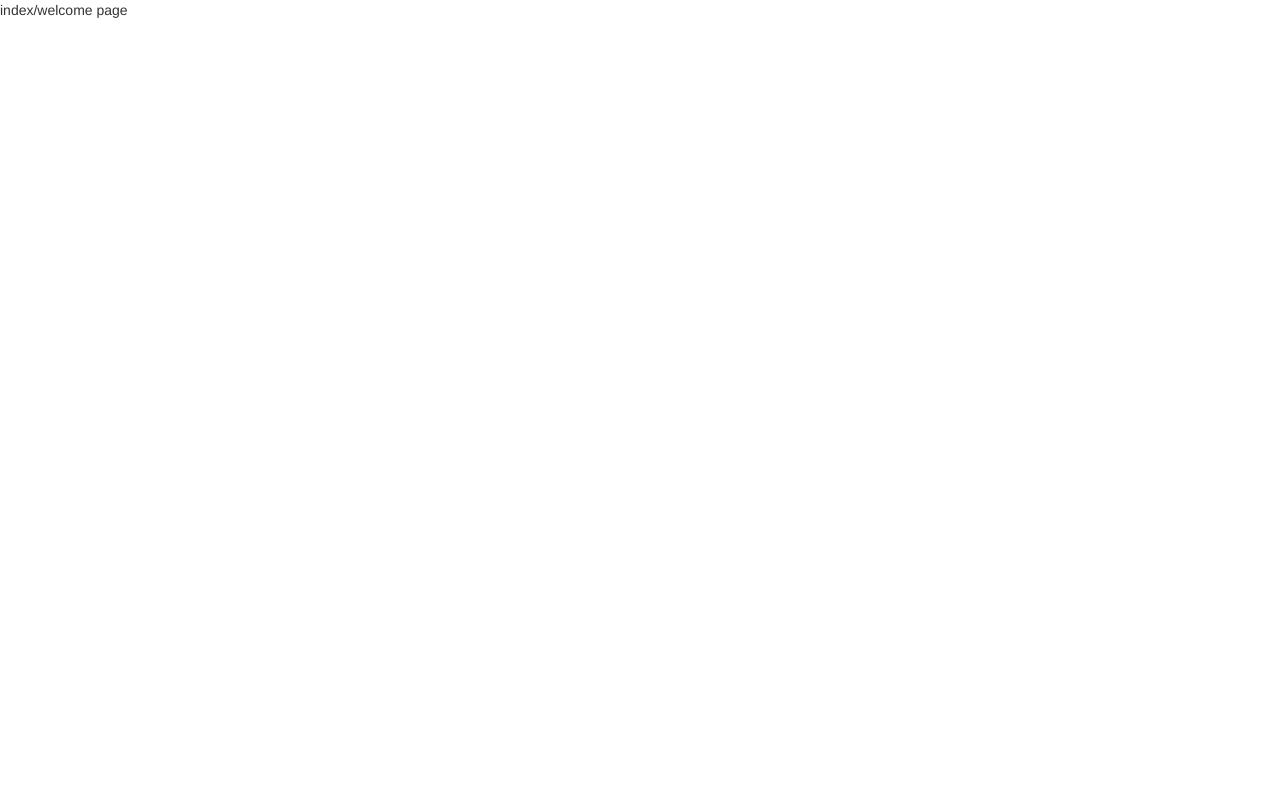
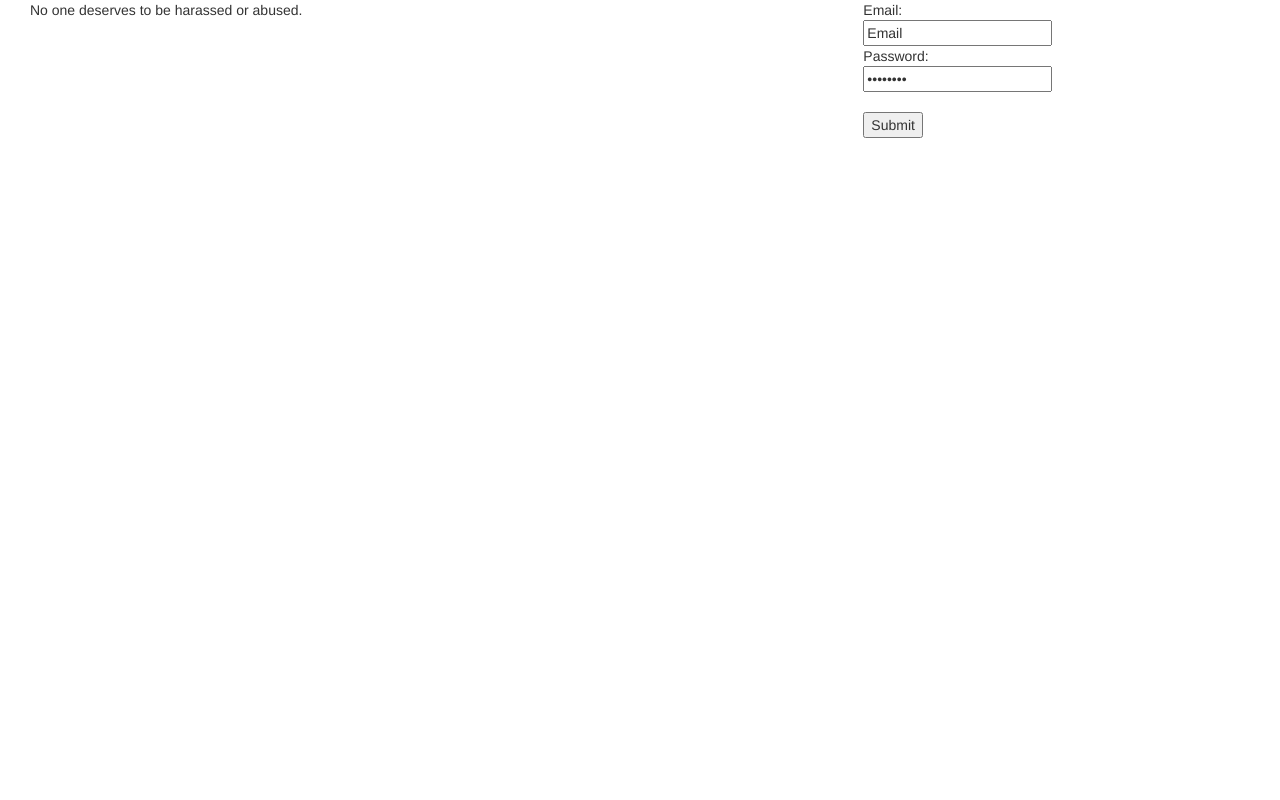
Before and after one commit to rafilurie/ReadMate, a Flask app: page /welcome in a window 1280 px wide. Before the commit the page is almost empty. Run offline with Flask 2, Linux system fonts and the light colour scheme; some libraries are stand-ins or nearby versions.

```diff
--- a/app/templates/index.html
+++ b/app/templates/index.html
@@ -1,5 +1,22 @@
 {% extends "layout.html" %}
 
 {% block content %}
-index/welcome page
+
+<div class="container-fluid non-nav">
+	<div class='col-md-8'>
+		No one deserves to be harassed or abused.
+	</div>
+	<div class='col-md-4'>
+		<form id="login">
+			Email:<br>
+			<input type="text" name="email" value="Email">
+			<br>
+			Password:<br>
+			<input type="password" name="pswd" value="Password">
+			<br><br>
+			<input type="submit" value="Submit">
+		</form>
+	</div>
+</div>
+
 {% endblock %}
```
